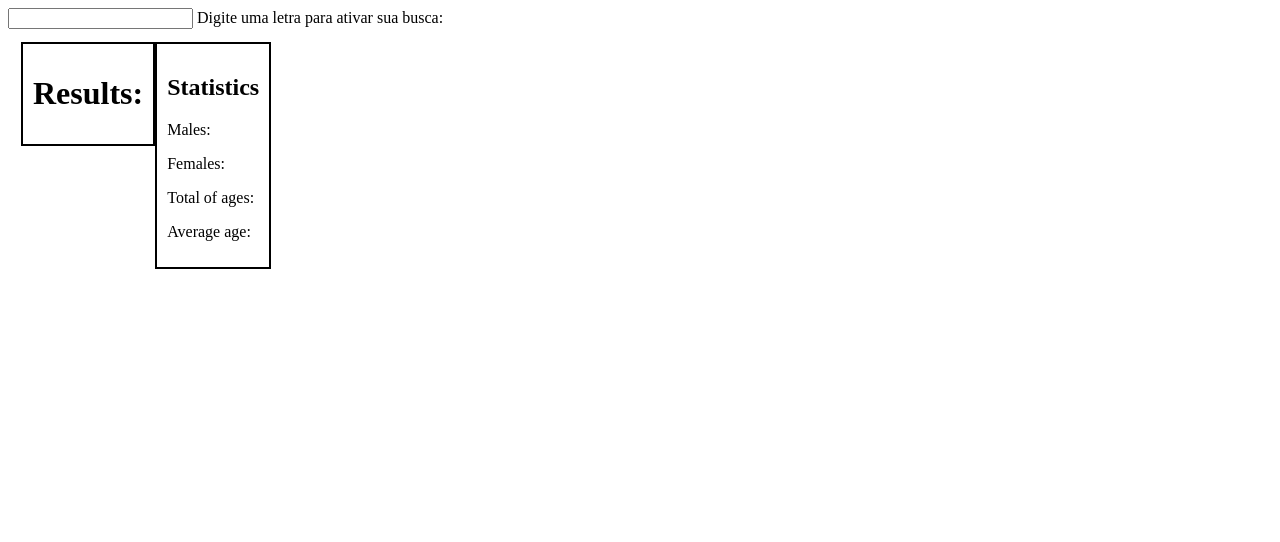
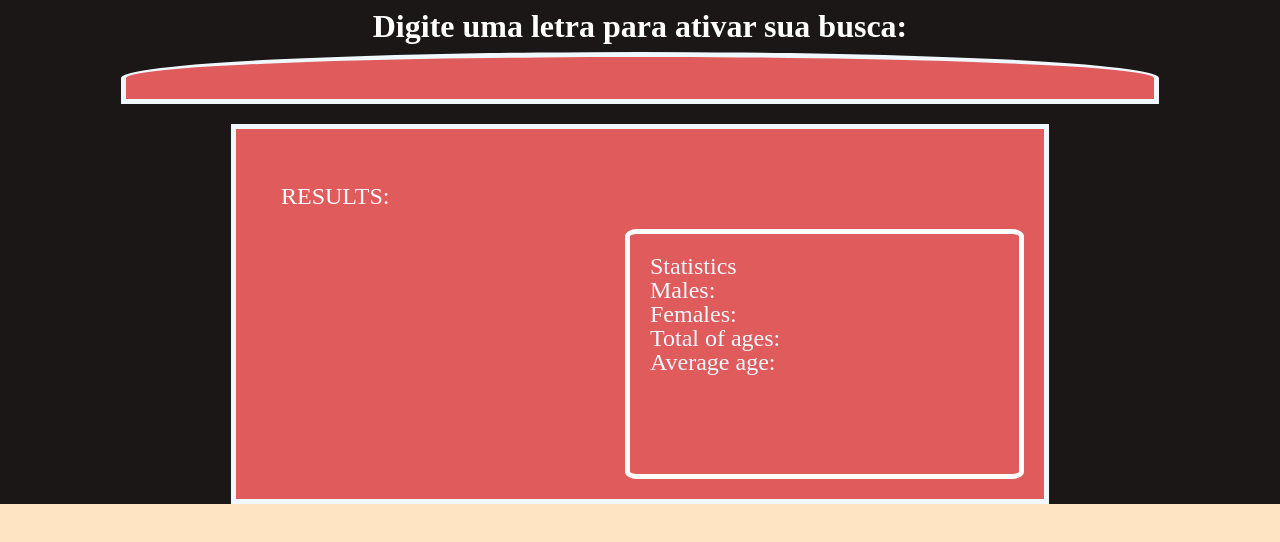
Before and after one commit to speedsul/desafio-1---fork-02, a plain HTML site: page index.html in a window 1280 px wide. Drawn offline with Linux system fonts and the light colour scheme; no server answers.

Commit message:
Add style css

```diff
--- /dev/null
+++ b/css/reset.css
@@ -0,0 +1,124 @@
+html,
+body,
+div,
+span,
+applet,
+object,
+iframe,
+h1,
+h2,
+h3,
+h4,
+h5,
+h6,
+p,
+blockquote,
+pre,
+a,
+abbr,
+acronym,
+address,
+big,
+cite,
+code,
+del,
+dfn,
+em,
+img,
+ins,
+kbd,
+q,
+s,
+samp,
+small,
+strike,
+strong,
+sub,
+sup,
+tt,
+var,
+b,
+u,
+i,
+center,
+dl,
+dt,
+dd,
+ol,
+ul,
+li,
+fieldset,
+form,
+label,
+legend,
+table,
+caption,
+tbody,
+tfoot,
+thead,
+tr,
+th,
+td,
+article,
+aside,
+canvas,
+details,
+embed,
+figure,
+figcaption,
+footer,
+header,
+hgroup,
+menu,
+nav,
+output,
+ruby,
+section,
+summary,
+time,
+mark,
+audio,
+video {
+  margin: 0;
+  padding: 0;
+  border: 0;
+  font-size: 100%;
+  font: inherit;
+  vertical-align: baseline;
+}
+/* HTML5 display-role reset for older browsers */
+article,
+aside,
+details,
+figcaption,
+figure,
+footer,
+header,
+hgroup,
+menu,
+nav,
+section {
+  display: block;
+}
+body {
+  line-height: 1;
+}
+ol,
+ul {
+  list-style: none;
+}
+blockquote,
+q {
+  quotes: none;
+}
+blockquote:before,
+blockquote:after,
+q:before,
+q:after {
+  content: '';
+  content: none;
+}
+table {
+  border-collapse: collapse;
+  border-spacing: 0;
+}
--- a/index.html
+++ b/index.html
@@ -1,37 +1,37 @@
 <!DOCTYPE html>
 <html>
   <head>
-    <meta charset="utf-8">
-    <meta name="viewport" content="width=device-width">
+    <meta charset="utf-8" />
+    <meta name="viewport" content="width=device-width" />
     <title>API random user Example</title>
-    <link href="style.css" rel="stylesheet" type="text/css" />
+    <link href="./style.css" rel="stylesheet" type="text/css" />
+    <link href="./css/reset.css" rel="stylesheet" type="text/css" />
   </head>
   <body>
-    <script src="script.js"></script>
-    <input id ="searchstring" type="text" onchange="addToBuffer()">
+    <div class="wrapper">
+      <div class="input">
+        <label for="searchstring"
+          >Digite uma letra para ativar sua busca:</label
+        >
+        <input id="searchstring" type="text" onchange="addToBuffer()" />
+      </div>
+      <div id="results" class="float-container">
+        <div id="foundlist" class="float-child">
+          <ul id="listofpersons"></ul>
 
- <label>Digite uma letra para ativar sua busca:</label>
+          <h1>Results:</h1>
+        </div>
 
-    <div id="results" class="float-container" >
-      <div id="foundlist" class="float-child">
+        <div id="summary" class="float-child">
+          <h2>Statistics</h2>
 
-      <ul id="listofpersons">
-        </ul>
-
-        <h1>Results:</h1>
-
-     </div>
-
-       <div id="summary" class="float-child" >
-
-        <h2>Statistics</h2>
-
-        <p class="statitem" >Males:<spam id="countmales"></spam>
-        <p class="statitem" >Females:<spam id="countfemales"></spam>
-        <p class="statitem" >Total of ages:<spam id="totalages"></spam>
-        <p class="statitem" >Average age:<spam id="averageage"></spam>
+          <p class="statitem">Males:<spam id="countmales"></spam></p>
+          <p class="statitem">Females:<spam id="countfemales"></spam></p>
+          <p class="statitem">Total of ages:<spam id="totalages"></spam></p>
+          <p class="statitem">Average age:<spam id="averageage"></spam></p>
+        </div>
       </div>
     </div>
-
+    <script src="script.js"></script>
   </body>
 </html>
--- a/script.js
+++ b/script.js
@@ -1,70 +1,73 @@
-var keyboardBuffer = ""   // will contain the letters as the users types in
-var resultList ; // will contain the result of the fetch to the API
+var keyboardBuffer = ''; // will contain the letters as the users types in
+var resultList; // will contain the result of the fetch to the API
 var filteredList;
 
-function addPersonToList( person) {
-  const wulist = document.createElement("ul")
-  wulist.id = "listofpersons"
-  const divResults = document.getElementById("foundlist")
-  divResults.appendChild(wulist)
-  const wperson = document.createElement("li")
-  const wpicture = document.createElement("img")
-  wpicture.src = person.picture
-  wpicture.className="picture"
-  wperson.appendChild(wpicture)
-  wperson.innerText = `${person.name}, ${person.age} yo`
-  wperson.appendChild(wpicture)
-  const wlist = document.getElementById("listofpersons")
-  wlist.appendChild(wperson)
+function addPersonToList(person) {
+  const wulist = document.createElement('ul');
+  wulist.id = 'listofpersons';
+  const divResults = document.getElementById('foundlist');
+  divResults.appendChild(wulist);
+  const wperson = document.createElement('li');
+  wperson.className = 'person';
+  const wpicture = document.createElement('img');
+  wpicture.src = person.picture;
+  wpicture.className = 'picture'; // for css
+  wperson.appendChild(wpicture);
+  wperson.innerText = `${person.name}, ${person.age} yo`;
+  wperson.appendChild(wpicture);
+  const wlist = document.getElementById('listofpersons');
+  wlist.appendChild(wperson);
 }
 
 function clearList() {
-  const wlist = document.getElementById("listofpersons")
+  const wlist = document.getElementById('listofpersons');
   if (wlist) wlist.parentNode.removeChild(wlist);
 }
 
 function addToBuffer() {
-  clearList()
+  clearList();
 
-  keyboardBuffer = document.getElementById("searchstring").value
-  filteredList = resultList.filter((person)=>{
-    wfilter = new (keyboardBuffer,'i')
-    return wfilter.exec(person.name)
-  })
+  keyboardBuffer = document.getElementById('searchstring').value;
+  filteredList = resultList.filter((person) => {
+    wfilter = new RegExp(keyboardBuffer, 'i');
+    return wfilter.exec(person.name);
+  });
   const totals = filteredList.reduce(
-    ( previous, current)=>{
-      addPersonToList(current)
-      let wret = {}
-      wret.countMale = previous.countMale + (current.gender == "male")
-      wret.countFemale = previous.countFemale + (current.gender == "female")
-      wret.totalAge = previous.totalAge + current.age
-      return wret
-      }, { countMale:0, countFemale:0,totalAge:0}
-  )
-  const wcountMales= document.getElementById("countmales")
-  wcountMales.innerText = totals.countMale
-  const wcountFemales = document.getElementById("countfemales")
-  wcountFemales.innerText = totals.countFemale
-  const wtotalAges = document.getElementById("totalages")
-  wtotalAges.innerText = totals.totalAge
-  const waverageAge = document.getElementById("averageage")
-  waverageAge.innerText = (totals.totalAge / (totals.countFemale+totals.countMale) || 0 ).toFixed(2)
-
+    (previous, current) => {
+      addPersonToList(current);
+      let wret = {};
+      wret.countMale = previous.countMale + (current.gender == 'male');
+      wret.countFemale = previous.countFemale + (current.gender == 'female');
+      wret.totalAge = previous.totalAge + current.age;
+      return wret;
+    },
+    { countMale: 0, countFemale: 0, totalAge: 0 }
+  );
+  const wcountMales = document.getElementById('countmales');
+  wcountMales.innerText = totals.countMale;
+  const wcountFemales = document.getElementById('countfemales');
+  wcountFemales.innerText = totals.countFemale;
+  const wtotalAges = document.getElementById('totalages');
+  wtotalAges.innerText = totals.totalAge;
+  const waverageAge = document.getElementById('averageage');
+  waverageAge.innerText = (
+    totals.totalAge / (totals.countFemale + totals.countMale) || 0
+  ).toFixed(2);
 }
 
 async function start() {
-  // needed to make it work withou "CORS" blocking
+  // needed to make it work without "CORS" blocking
   const myHeaders = new Headers();
 
   const myInit = {
-      mode: 'no-cors',
-      };
+    mode: 'no-cors',
+  };
 
-  const myRequest = await new  Request(
-    'https://randomuser.me/api/?results=100&nat=BR&inc=name,picture,dob,gender&noinfo')
+  const myRequest = await new Request(
+    'https://randomuser.me/api/?results=100&nat=BR&inc=name,picture,dob,gender&noinfo'
+  );
 
-    // myInit);
-
+  // myInit);
 
   const response = await fetch(myRequest);
 
@@ -72,19 +75,17 @@ async function start() {
   // destructuring
   //  // name (first + last), picture, dob.age e gender.
   // global variable is loaded with the data from the API
-  resultList = fullResponseList.results.map(
-    (person)=> {
-      let name, picture, age, gender ;
+  resultList = fullResponseList.results.map((person) => {
+    let name, picture, age, gender;
 
-       ( {  name , picture, age, gender  } = {
-        name : `${person.name.first} ${person.name.last}`,
-        picture : person.picture.thumbnail,
-        age : person.dob.age,
-        gender : person.gender,
-        });
+    ({ name, picture, age, gender } = {
+      name: `${person.name.first} ${person.name.last}`,
+      picture: person.picture.thumbnail,
+      age: person.dob.age,
+      gender: person.gender,
+    });
 
-      return {  name , picture, age, gender  }
-    } )
-
-}; // creates and immediatelly calls the function
-start()
+    return { name, picture, age, gender };
+  });
+} // creates and immediatelly calls the function
+start();
--- a/style.css
+++ b/style.css
@@ -1,11 +1,96 @@
-.float-container {
-    border: 3px solid #fff;
-    padding: 10px;
-    display:table;
+body {
+  background-color: bisque;
 }
-
-.float-child {
-    float: left;
-    padding: 10px;
-    border: 2px solid black;
+.wrapper {
+  display: flex;
+  flex-direction: column;
+  align-items: center;
+  width: 100vw;
+  height: auto;
+  background-color: rgb(26, 23, 22);
 }
+.wrapper > .input {
+  display: flex;
+  flex-direction: column;
+  margin-bottom: 20px;
+}
+.wrapper > .input > label {
+  font-size: 2em;
+  font-weight: bold;
+  color: white;
+  padding: 10px;
+  text-align: center;
+}
+.wrapper > .input > input {
+  width: 80vw;
+  height: 40px;
+  font-size: 2em;
+  color: aliceblue;
+  border: 5px solid aliceblue;
+  border-radius: 50% 50% 0 0;
+  text-align: center;
+  background-color: rgb(224, 91, 91);
+}
+.wrapper > .input > input:focus {
+  outline: none;
+}
+.wrapper > .float-container {
+  border: aliceblue solid 5px;
+  display: flex;
+  width: 60vw;
+  padding: 20px;
+  background: rgb(224, 91, 91);
+}
+.wrapper > .float-container > .float-child {
+  flex-direction: row;
+  width: 50%;
+  margin: 10px;
+  color: rgb(46, 50, 54);
+}
+.wrapper > .float-container > #summary {
+  color: aliceblue;
+  margin: 80px 0 0 0;
+  font-size: 1.5em;
+  border: white solid 5px;
+  height: 200px;
+  padding: 20px;
+  border-radius: 3%;
+}
+.wrapper > .float-container > #summary > p > span {
+  padding: 20px 0;
+}
+.wrapper > .float-container > .float-child > h1 {
+  color: white;
+  text-transform: uppercase;
+  font-size: 1.5em;
+  margin: 15px;
+}
+.wrapper > .float-container > .float-child > ul {
+  margin: 10px;
+  display: flex;
+  flex-direction: column;
+  justify-content: center;
+}
+.wrapper > .float-container > .float-child > ul > li {
+  display: flex;
+  flex-direction: row;
+  justify-content: left;
+  align-items: center;
+  margin: 10px;
+  padding: 20px;
+  font-size: 1em;
+  font-weight: bold;
+  /* background: white; */
+  border: rgb(3, 3, 3) solid 5px;
+  border-radius: 3%;
+  background-color: aliceblue;
+}
+.wrapper > .float-container > .float-child > ul > li > img {
+  border-radius: 50%;
+  position: end;
+  justify-content: end;
+  align-items: end;
+  padding: 5px;
+  margin: 20px;
+  border: solid 5px rgb(224, 91, 91);
+}
```
